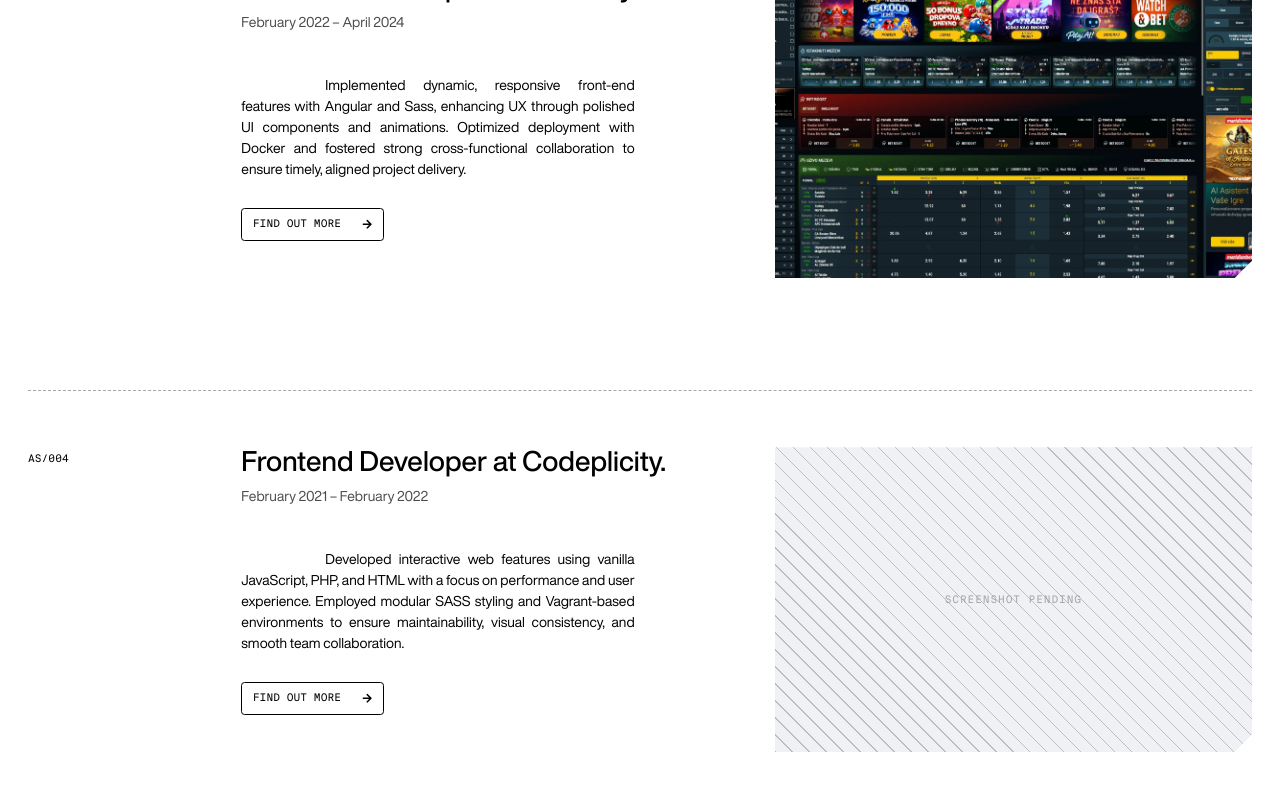
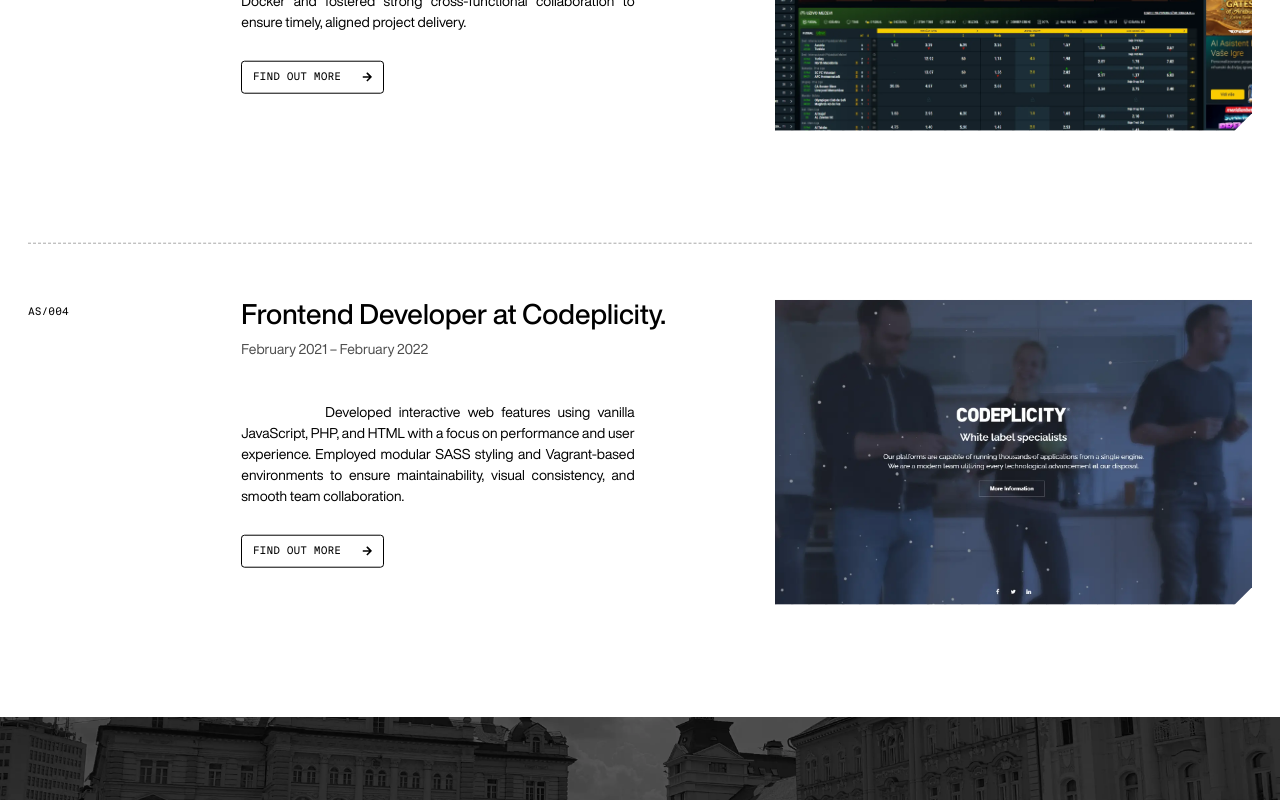
Before and after one commit to Valuh-Marko/marko_valuh_portfolio, a React (Vite) app: page / in a window 1280 px wide. Shown: the part 3037-3837 px from the top of the page. Built offline with nearby package versions, Linux system fonts and the light colour scheme.

Commit message:
feat: add image to Codeplicity work experience and adjust StackingCards speed

```diff
--- a/public/data/work_experience.json
+++ b/public/data/work_experience.json
@@ -323,6 +323,7 @@
       "title": "Frontend Developer at Codeplicity.",
       "subtitle": "February 2021 – February 2022",
       "excerpt": "Developed interactive web features using vanilla JavaScript, PHP, and HTML with a focus on performance and user experience. Employed modular SASS styling and Vagrant-based environments to ensure maintainability, visual consistency, and smooth team collaboration.",
+      "image": "/images/codeplicity.webp",
       "url": "codeplicity",
       "spec": {
         "location": "Novi Sad, Serbia",
--- a/src/components/stacking-cards/StackingCards.jsx
+++ b/src/components/stacking-cards/StackingCards.jsx
@@ -1,5 +1,5 @@
 import { motion, useScroll, useTransform } from "motion/react";
-import { useLayoutEffect, useRef, useState } from "react";
+import { useRef } from "react";
 import { Card } from "./components/Card";
 import "./stacking-cards.scss";
 
@@ -12,13 +12,10 @@
   speed = 1,
 }) => {
   const container = useRef(null);
-  // Sticky offset per card (px): the summed header heights of the cards
-  // above it, so each card pins right under the previous card's title.
-  const [offsets, setOffsets] = useState([]);
 
   const { scrollYProgress } = useScroll({
     target: container,
-    offset: ["start start", "end start"],
+    offset: ["start start", "end end"],
   });
 
   const { data, location } = response;
@@ -36,33 +33,6 @@
     ["0rem", `-${5 * Math.floor(data.length / 2) * speed}rem`],
   );
 
-  useLayoutEffect(() => {
-    const el = container.current;
-    if (!el) return;
-
-    const measure = () => {
-      const cards = [...el.querySelectorAll(".c-card-container")];
-      let acc = 0;
-      setOffsets(
-        cards.map((card) => {
-          const offset = acc;
-          // Header = everything above the excerpt: label, title, subtitle
-          // when present, and the 3rem margin under whichever comes last.
-          const excerpt = card.querySelector(".c-card__excerpt");
-          acc +=
-            excerpt.getBoundingClientRect().top -
-            card.getBoundingClientRect().top;
-          return offset;
-        }),
-      );
-    };
-
-    measure();
-    const observer = new ResizeObserver(measure);
-    observer.observe(el);
-    return () => observer.disconnect();
-  }, [data]);
-
   return (
     <div className={`c-stacking-cards${className ? ` ${className}` : ""}`}>
       <motion.div
@@ -74,13 +44,12 @@
         style={{ marginBottom: top }}
         className="c-stacking-cards__track"
       >
-        {parsedData.map((item, i) => (
+        {parsedData.map((item) => (
           <Card
             label={label}
             index={item.id}
             data={item}
             top={top}
-            offset={offsets[i]}
             key={item.id}
             long_desc={long_desc}
             external={external}
--- a/src/components/stacking-cards/components/Card.jsx
+++ b/src/components/stacking-cards/components/Card.jsx
@@ -1,18 +1,10 @@
 import { motion } from "motion/react";
 import { Button } from "../../button/Button";
 
-export const Card = ({
-  label,
-  index,
-  data,
-  top,
-  offset,
-  long_desc,
-  external = false,
-}) => {
+export const Card = ({ label, index, data, top, long_desc, external = false }) => {
   return (
     <motion.div
-      style={{ top: offset ?? `${(index - 1) * 5}rem`, y: top }}
+      style={{ top: `${(index - 1) * 5}rem`, y: top }}
       className="c-card-container"
     >
       <div className="c-section__label">
--- a/src/components/work-experience/WorkExperience.jsx
+++ b/src/components/work-experience/WorkExperience.jsx
@@ -29,7 +29,7 @@
           <h3 className="c-section__title">The Journey Behind the Expertise</h3>
         </div>
       </div>
-      {response && <StackingCards label={"AS"} response={response} speed={3.5} />}
+      {response && <StackingCards label={"AS"} response={response} speed={1.5} />}
     </div>
   );
 };
--- a/src/pages/projects-page/ProjectsPage.jsx
+++ b/src/pages/projects-page/ProjectsPage.jsx
@@ -76,7 +76,7 @@
               response={response}
               long_desc={true}
               external={true}
-              speed={3.5}
+              speed={1.5}
             ></StackingCards>
           )}
         </div>
--- a/src/pages/work-experience-page/WorkExperiencePage.jsx
+++ b/src/pages/work-experience-page/WorkExperiencePage.jsx
@@ -75,7 +75,7 @@
               className="c-work-experience__cards"
               label={"WE"}
               response={response}
-              speed={3.5}
+              speed={1.5}
             ></StackingCards>
           )}
         </div>
```
Also changed, not shown: public/images/codeplicity.webp (added).
